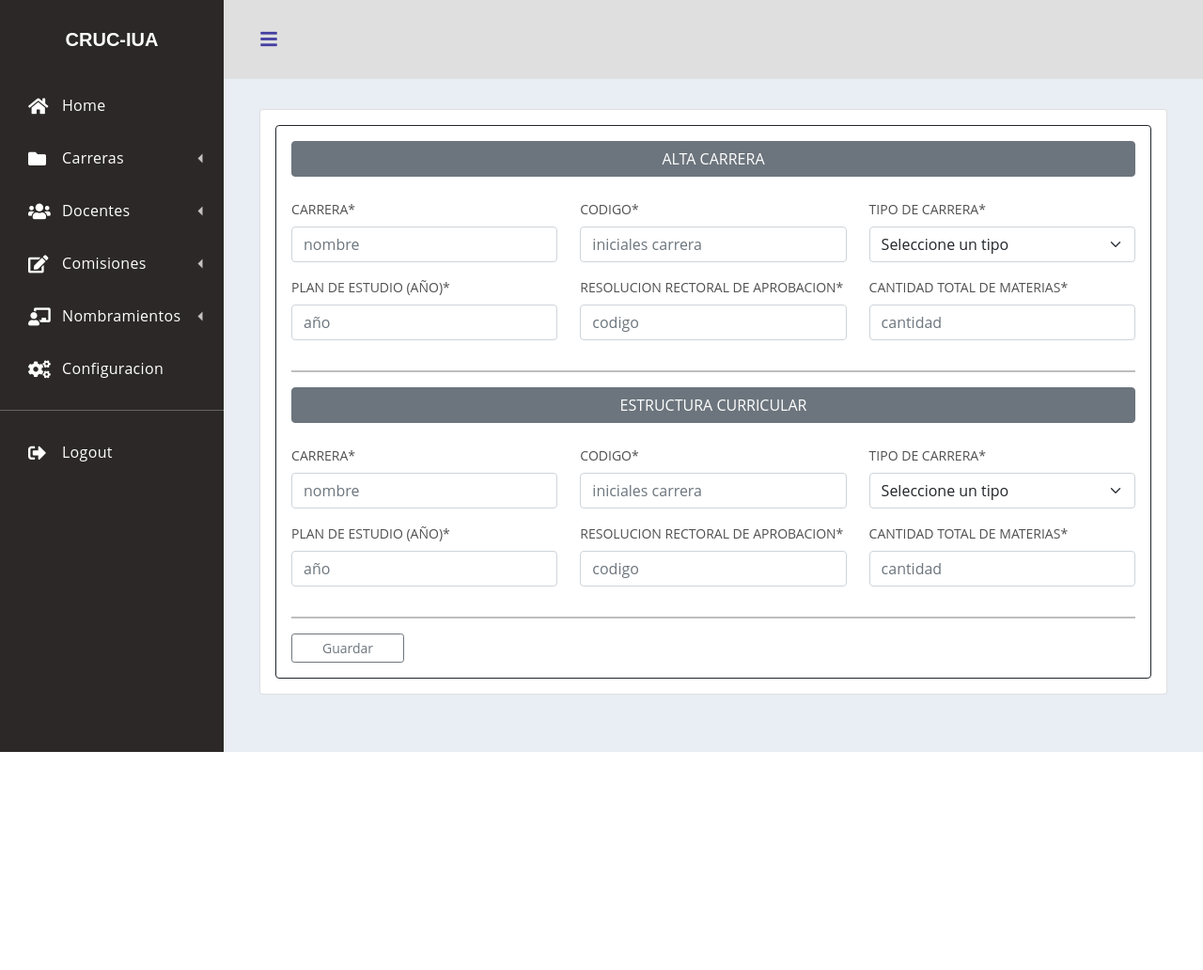
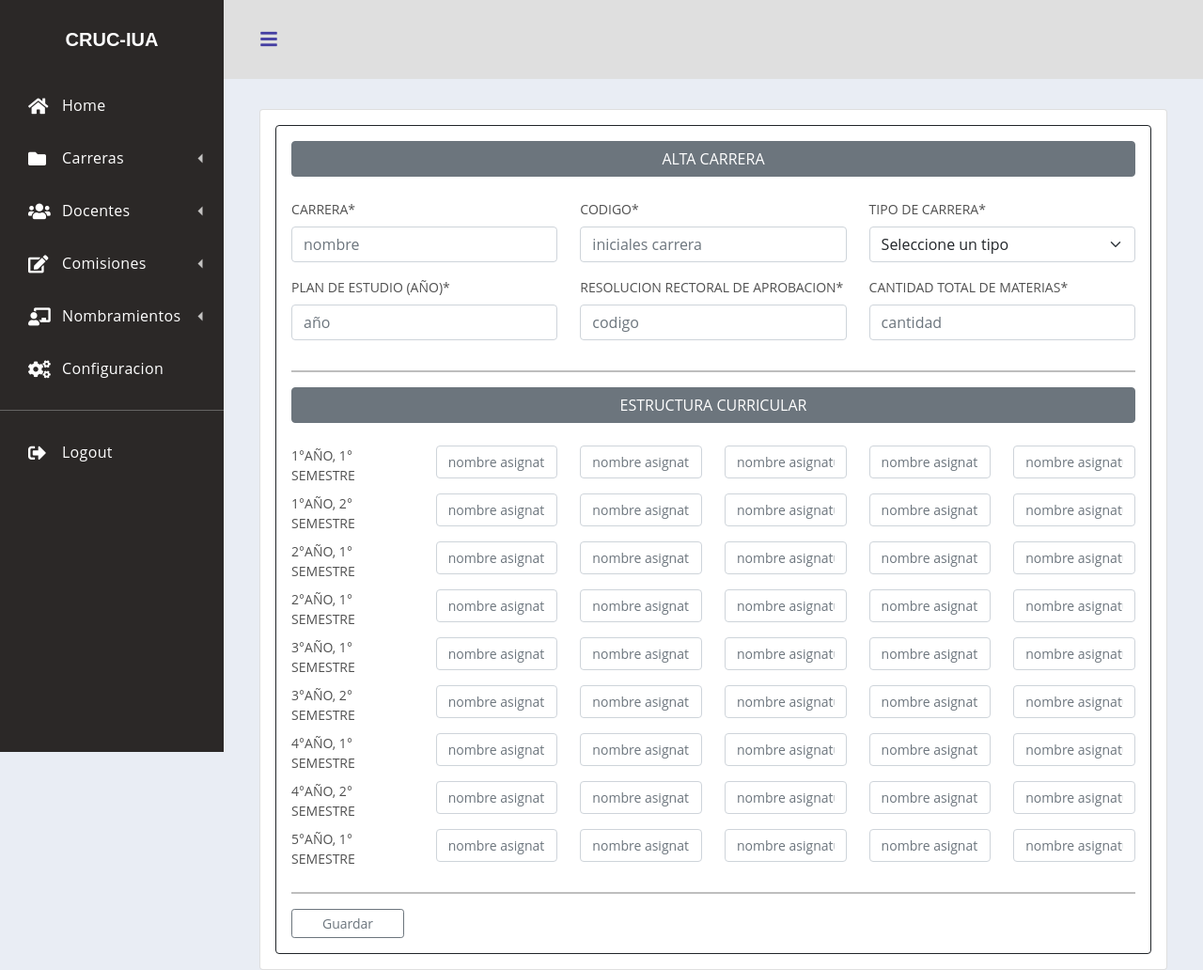
Before and after one commit to crodriguezbar/proyecto_nomb_docente, a Django app: page /altacarrera/ in a window 1280 px wide. Shown: the whole page at 94% size. Before the commit the page ends 800 px from the top, so only its background shows below. Run offline with Django 4.2, Linux system fonts and the light colour scheme; some libraries are stand-ins or nearby versions.

Commit message:
form alta carrera listo, resta verificar almac. de datos

```diff
--- a/app_nomb_doc/forms.py
+++ b/app_nomb_doc/forms.py
@@ -1,7 +1,7 @@
 from dataclasses import fields
 from datetime import datetime
 from django import forms
-from app_nomb_doc.models import Carreras, Docentes
+from app_nomb_doc.models import Asignatura, Carreras, Docentes
 from django.core.validators import RegexValidator
 
 #Letras minusculas
@@ -134,7 +134,7 @@ class FormAltaCarrera (forms.ModelForm):
 
     class Meta:
         model=Carreras
-        exclude=['fecha_creacion']
+        fields='__all__'
         labels={
             'tipo_carrera':'TIPO DE CARRERA',
             'codigo':'CODIGO'
@@ -154,6 +154,17 @@ class FormAltaCarrera (forms.ModelForm):
                 'style': 'font-size: 16px',
                 'placeholder':'iniciales carrera',
                 'data-mask':'AA'})
+        }
+
+class AltaAsignaturas(forms.ModelForm):
+    class Meta:
+        model=Asignatura
+        fields='__all__'
+        labels={"asignatura":''}
+        widgets= {
+            'asignatura': forms.TextInput(attrs={
+                'style': 'font-size: 14px',
+                'placeholder':'nombre asignatura'})
         }
 
 class FormReporteCarrera (forms.Form):
--- a/app_nomb_doc/models.py
+++ b/app_nomb_doc/models.py
@@ -39,6 +39,12 @@ class Carreras(models.Model):
         self.carrera = self.carrera.capitalize()
         self.asignaturas = self.asignaturas.capitalize()
 
+class Asignatura(models.Model):
+    asignatura=models.CharField(max_length=40)
+
+    def clean(self):
+        self.asignatura = self.asignatura.capitalize()
+
 class Comisiones(models.Model):
     carrera=models.CharField(max_length=40)
     asignatura=models.CharField(max_length=40)
--- a/app_nomb_doc/templates/formularios/carreras/form_alta_carrera.html
+++ b/app_nomb_doc/templates/formularios/carreras/form_alta_carrera.html
@@ -16,27 +16,89 @@
         <div class="card border-dark p-3">
             <span class="btn btn-secondary mb-4">ALTA CARRERA</span>
             <div class="row">
-                <div class="col-4">{{formulario.carrera|as_crispy_field}}</div>
-                <div class="col-4">{{formulario.codigo|as_crispy_field}}</div>
-                <div class="col-4">{{formulario.tipo_carrera|as_crispy_field}}</div>
+                <div class="col-4">{{formulario1.carrera|as_crispy_field}}</div>
+                <div class="col-4">{{formulario1.codigo|as_crispy_field}}</div>
+                <div class="col-4">{{formulario1.tipo_carrera|as_crispy_field}}</div>
             </div>
             <div class="row">
-                <div class="col-4">{{formulario.plan_de_estudio|as_crispy_field}}</div>
-                <div class="col-4">{{formulario.resolucion_rectoral|as_crispy_field}}</div>
-                <div class="col-4">{{formulario.cantidad_asignaturas|as_crispy_field}}</div>
+                <div class="col-4">{{formulario1.plan_de_estudio|as_crispy_field}}</div>
+                <div class="col-4">{{formulario1.resolucion_rectoral|as_crispy_field}}</div>
+                <div class="col-4">{{formulario1.cantidad_asignaturas|as_crispy_field}}</div>
             </div>
             <hr style="border: 1px solid black;">
 
             <span class="btn btn-secondary mb-4">ESTRUCTURA CURRICULAR</span>
             <div class="row">
-                <div class="col-4">{{formulario.carrera|as_crispy_field}}</div>
-                <div class="col-4">{{formulario.codigo|as_crispy_field}}</div>
-                <div class="col-4">{{formulario.tipo_carrera|as_crispy_field}}</div>
+                <div class="col-2">1°AÑO, 1° SEMESTRE</div>
+                <div class="col-2">{{formulario2.asignatura|as_crispy_field}}</div>
+                <div class="col-2">{{formulario2.asignatura|as_crispy_field}}</div>
+                <div class="col-2">{{formulario2.asignatura|as_crispy_field}}</div>
+                <div class="col-2">{{formulario2.asignatura|as_crispy_field}}</div>
+                <div class="col-2">{{formulario2.asignatura|as_crispy_field}}</div>
             </div>
             <div class="row">
-                <div class="col-4">{{formulario.plan_de_estudio|as_crispy_field}}</div>
-                <div class="col-4">{{formulario.resolucion_rectoral|as_crispy_field}}</div>
-                <div class="col-4">{{formulario.cantidad_asignaturas|as_crispy_field}}</div>
+                <div class="col-2">1°AÑO, 2° SEMESTRE</div>
+                <div class="col-2">{{formulario2.asignatura|as_crispy_field}}</div>
+                <div class="col-2">{{formulario2.asignatura|as_crispy_field}}</div>
+                <div class="col-2">{{formulario2.asignatura|as_crispy_field}}</div>
+                <div class="col-2">{{formulario2.asignatura|as_crispy_field}}</div>
+                <div class="col-2">{{formulario2.asignatura|as_crispy_field}}</div>
+            </div>
+            <div class="row">
+                <div class="col-2">2°AÑO, 1° SEMESTRE</div>
+                <div class="col-2">{{formulario2.asignatura|as_crispy_field}}</div>
+                <div class="col-2">{{formulario2.asignatura|as_crispy_field}}</div>
+                <div class="col-2">{{formulario2.asignatura|as_crispy_field}}</div>
+                <div class="col-2">{{formulario2.asignatura|as_crispy_field}}</div>
+                <div class="col-2">{{formulario2.asignatura|as_crispy_field}}</div>
+            </div>
+            <div class="row">
+                <div class="col-2">2°AÑO, 1° SEMESTRE</div>
+                <div class="col-2">{{formulario2.asignatura|as_crispy_field}}</div>
+                <div class="col-2">{{formulario2.asignatura|as_crispy_field}}</div>
+                <div class="col-2">{{formulario2.asignatura|as_crispy_field}}</div>
+                <div class="col-2">{{formulario2.asignatura|as_crispy_field}}</div>
+                <div class="col-2">{{formulario2.asignatura|as_crispy_field}}</div>
+            </div>
+            <div class="row">
+                <div class="col-2">3°AÑO, 1° SEMESTRE</div>
+                <div class="col-2">{{formulario2.asignatura|as_crispy_field}}</div>
+                <div class="col-2">{{formulario2.asignatura|as_crispy_field}}</div>
+                <div class="col-2">{{formulario2.asignatura|as_crispy_field}}</div>
+                <div class="col-2">{{formulario2.asignatura|as_crispy_field}}</div>
+                <div class="col-2">{{formulario2.asignatura|as_crispy_field}}</div>
+            </div>
+            <div class="row">
+                <div class="col-2">3°AÑO, 2° SEMESTRE</div>
+                <div class="col-2">{{formulario2.asignatura|as_crispy_field}}</div>
+                <div class="col-2">{{formulario2.asignatura|as_crispy_field}}</div>
+                <div class="col-2">{{formulario2.asignatura|as_crispy_field}}</div>
+                <div class="col-2">{{formulario2.asignatura|as_crispy_field}}</div>
+                <div class="col-2">{{formulario2.asignatura|as_crispy_field}}</div>
+            </div>
+            <div class="row">
+                <div class="col-2">4°AÑO, 1° SEMESTRE</div>
+                <div class="col-2">{{formulario2.asignatura|as_crispy_field}}</div>
+                <div class="col-2">{{formulario2.asignatura|as_crispy_field}}</div>
+                <div class="col-2">{{formulario2.asignatura|as_crispy_field}}</div>
+                <div class="col-2">{{formulario2.asignatura|as_crispy_field}}</div>
+                <div class="col-2">{{formulario2.asignatura|as_crispy_field}}</div>
+            </div>
+            <div class="row">
+                <div class="col-2">4°AÑO, 2° SEMESTRE</div>
+                <div class="col-2">{{formulario2.asignatura|as_crispy_field}}</div>
+                <div class="col-2">{{formulario2.asignatura|as_crispy_field}}</div>
+                <div class="col-2">{{formulario2.asignatura|as_crispy_field}}</div>
+                <div class="col-2">{{formulario2.asignatura|as_crispy_field}}</div>
+                <div class="col-2">{{formulario2.asignatura|as_crispy_field}}</div>
+            </div>
+            <div class="row">
+                <div class="col-2">5°AÑO, 1° SEMESTRE</div>
+                <div class="col-2">{{formulario2.asignatura|as_crispy_field}}</div>
+                <div class="col-2">{{formulario2.asignatura|as_crispy_field}}</div>
+                <div class="col-2">{{formulario2.asignatura|as_crispy_field}}</div>
+                <div class="col-2">{{formulario2.asignatura|as_crispy_field}}</div>
+                <div class="col-2">{{formulario2.asignatura|as_crispy_field}}</div>
             </div>
             <hr style="border: 1px solid black;">
             <button type="submit" class="btn btn-outline-secondary btn-sm mt-0" style="width:120px" value='Guardar'>Guardar</button>
--- a/app_nomb_doc/views.py
+++ b/app_nomb_doc/views.py
@@ -1,6 +1,6 @@
 from django.shortcuts import render, redirect
-from app_nomb_doc.models import Carreras, Comisiones, Docentes
-from app_nomb_doc.forms import FormAltaCarrera, FormAltaComisiones, FormAltaDocente, FormReporte, FormReporteCarrera, FormReporteComisiones, FormReporteDni
+from app_nomb_doc.models import Asignatura, Carreras, Comisiones, Docentes
+from app_nomb_doc.forms import AltaAsignaturas, FormAltaCarrera, FormAltaComisiones, FormAltaDocente, FormReporte, FormReporteCarrera, FormReporteComisiones, FormReporteDni
 
 # Create your views here.
 
@@ -60,14 +60,26 @@ def repor_alta_docente_dni(request):
 def alta_carrera(request):
     if request.method == 'POST':
         f_alta_carrera=FormAltaCarrera(request.POST)
+        alta_asignaturas=AltaAsignaturas(request.POST)
 
-        if f_alta_carrera.is_valid():
-            data = f_alta_carrera.cleaned_data
-            alta_carrera1=Carreras(carrera=data.get('carrera'), codigo=data.get('codigo'), tipo_carrera=data.get('tipo_carrera'), plan_de_estudio=data.get('plan_de_estudio'), resolucion_rectoral=data.get('resolucion_rectoral'), cantidad_asignaturas=data.get('cantidad_asignaturas'))
+        if f_alta_carrera.is_valid() and alta_asignaturas.is_valid():
+            data1 = f_alta_carrera.cleaned_data
+            data2 = alta_asignaturas.cleaned_data
+            alta_carrera1=Carreras(carrera=data1.get('carrera'), codigo=data1.get('codigo'), tipo_carrera=data1.get('tipo_carrera'), plan_de_estudio=data1.get('plan_de_estudio'), resolucion_rectoral=data1.get('resolucion_rectoral'), cantidad_asignaturas=data1.get('cantidad_asignaturas'))
+            alta_asignaturas1=Asignatura(asignatura=data2.get('asignatura'))
             alta_carrera1.save()
-            return render(request, 'formularios/carreras/form_alta_carrera.html', {'formulario':FormAltaCarrera(), 'registro':'OK', 'carrera_registrada': alta_carrera1})
+            alta_asignaturas1.save()
+            contexto ={
+                'formulario1':FormAltaCarrera(),
+                'registro':'OK',
+                'carrera_registrada': alta_carrera1,
+                'formulario2':AltaAsignaturas(),
+
+            }
+            return render(request, 'formularios/carreras/form_alta_carrera.html', contexto)
     contexto={
-        'formulario':FormAltaCarrera(),
+        'formulario1':FormAltaCarrera(),
+        'formulario2':AltaAsignaturas(),
         'registro':''
     }
     return render(request, 'formularios/carreras/form_alta_carrera.html', contexto)
```
